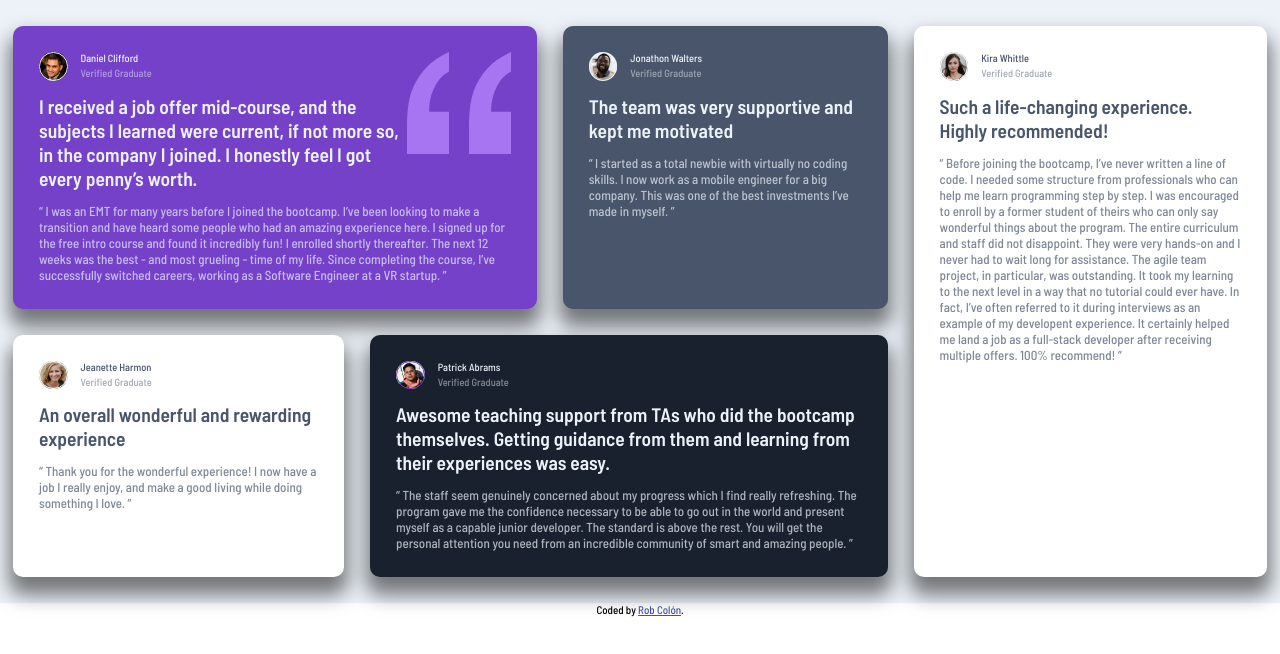
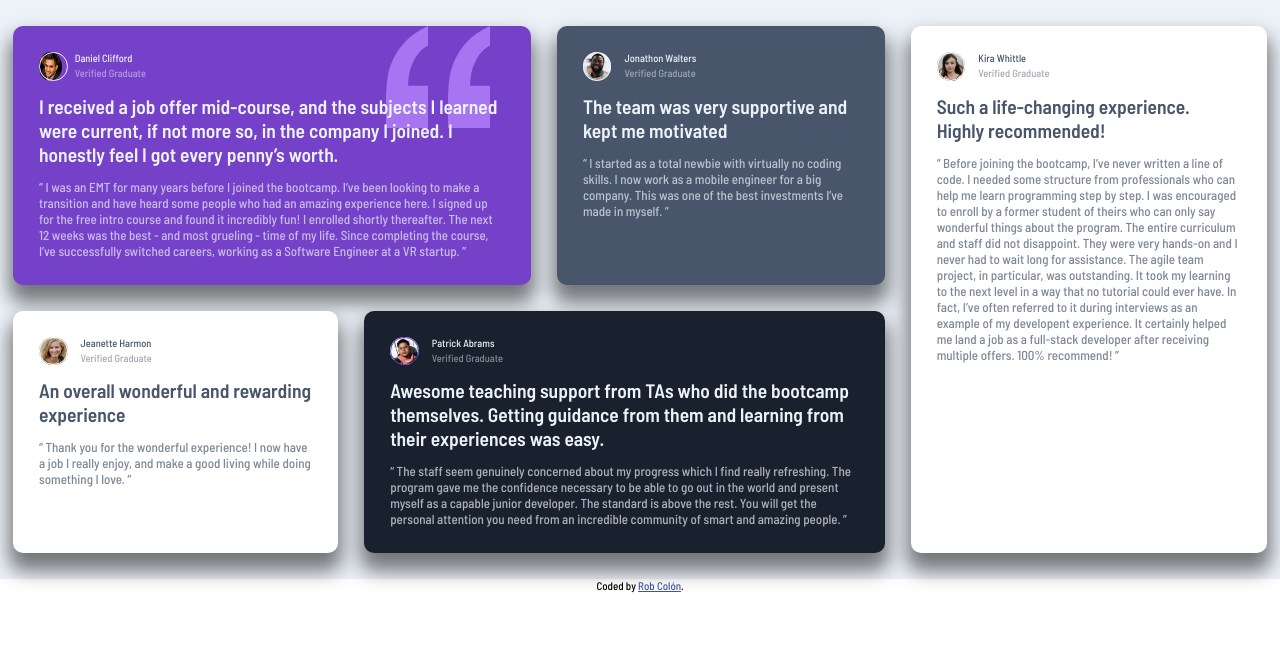
Before and after one commit to Rob-Colon/testimonials-grid, a plain HTML site: page index.html in a window 1280 px wide. Drawn offline with Linux system fonts and the light colour scheme.

Commit message:
updates grid row section and bg quote img

```diff
--- a/index.html
+++ b/index.html
@@ -30,8 +30,8 @@
 <body>
   <div class="container">
     <!-- 1 -->
-    <div class="test__box box1">
-      <img class="quotes" src="images/bg-pattern-quotation.svg">
+    <div class="test__box box1 quotes">
+      <!-- <img class="quotes" src="images/bg-pattern-quotation.svg"> -->
       <div class="test__person">
         <img class="test__person--img" src="images/image-daniel.jpg">
         <div class="circle circle1"></div>
--- a/styles.css
+++ b/styles.css
@@ -87,10 +87,16 @@ p {
   font-weight: var(--fw-reg);
 }
 
-.quotes {
-  top: 0;
+.container .quotes {
+  /* top: 0;
   float: right;
-  overflow: hidden;
+  overflow: hidden; */
+  background-image: url("./images/bg-pattern-quotation.svg");
+  background-repeat: no-repeat;
+  background-position: top right 10%;
+}
+.quotes img {
+  width: 1.75rem;
 }
 .box1 {
   background: var(--clr-moderateviolet);
@@ -128,11 +134,48 @@ p {
   border: 1.5px solid var(--clr-white);
 }
 
-@media only screen and (min-width: 600px) {
+@media only screen and (min-width: 650px) {
   .container {
     display: grid;
     width: auto;
-    /* grid-template-columns: 1fr 1fr; */
+    grid-template-columns: repeat(1fr);
+  }
+  .box1 {
+    grid-column-start: 1;
+    grid-column-end: 3;
+    grid-row-start: 1;
+    grid-row-end: 2;
+  }
+  .box2 {
+    grid-column-start: 1;
+    grid-column-end: 2;
+    grid-row-start: 2;
+    grid-row-end: 3;
+  }
+  .box3 {
+    grid-column-start: 2;
+    grid-column-end: 3;
+    grid-row-start: 2;
+    grid-row-end: 3;
+  }
+  .box4 {
+    grid-column-start: 3;
+    grid-column-end: 6;
+    grid-row-start: 1;
+    grid-row-end: 2;
+  }
+  .box5 {
+    grid-column-start: 3;
+    grid-column-end: 6;
+    grid-row-start: 2;
+    grid-row-end: 3;
+  }
+}
+@media only screen and (min-width: 1000px) {
+  .container {
+    display: grid;
+    width: auto;
+    grid-template-columns: repeat(1fr);
   }
   .box1 {
     grid-column-start: 1;
@@ -164,6 +207,4 @@ p {
     grid-row-start: 1;
     grid-row-end: 3;
   }
-  .writing {
-  }
 }
```
